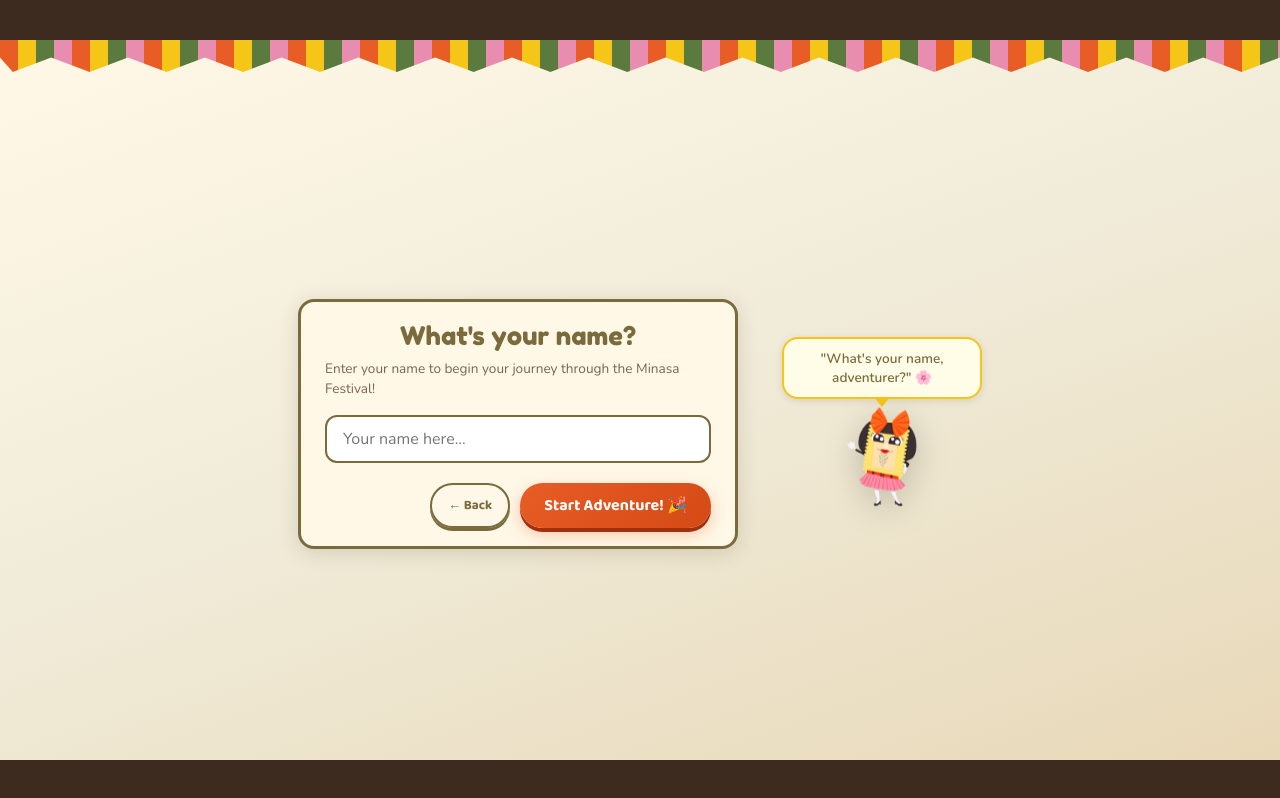
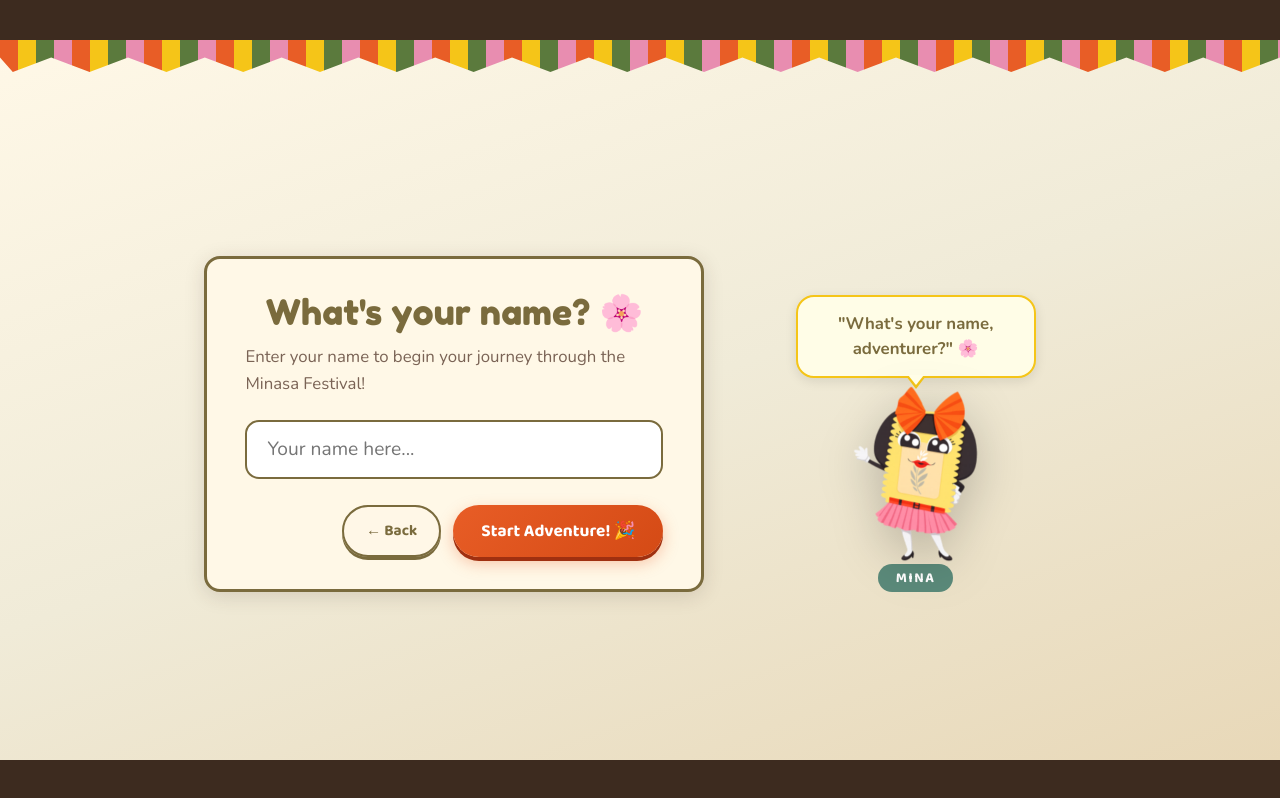
Before and after one commit to shxnxkhxrby/mina, a React (Vite) app: page / in a window 1280 px wide. Both pictures are taken after a click on the button "Story Mode". Built offline with nearby package versions, Linux system fonts and the light colour scheme.

Commit message:
name input improved

```diff
--- a/src/screens/NameInput.tsx
+++ b/src/screens/NameInput.tsx
@@ -28,22 +28,17 @@ export default function NameInput() {
         padding: 'clamp(54px,10vh,88px) clamp(14px,4vw,48px) clamp(16px,4vh,40px)',
         gap: 'clamp(14px,3vw,32px)',
       }}>
-
-        {/*
-          On wider screens: flex row (input left, Mina right).
-          On narrow mobile: column (input on top, no Mina to avoid crowding).
-          We achieve this with a flex row that wraps, with Mina hidden below a min-width.
-        */}
         <div style={{
           display: 'flex',
           flexDirection: 'row',
-          alignItems: 'center',
+          alignItems: 'flex-end',
           justifyContent: 'center',
-          gap: 'clamp(16px,4vw,44px)',
+          gap: 'clamp(20px,4vw,52px)',
           width: '100%',
-          maxWidth: '760px',
+          maxWidth: '900px',
           flexWrap: 'wrap',
         }}>
+
           {/* Input panel */}
           <motion.div
             className="panel"
@@ -51,16 +46,24 @@ export default function NameInput() {
             animate={{ opacity: 1, x: 0 }}
             transition={{ type: 'spring', stiffness: 200, damping: 22 }}
             style={{
-              /* Was clamp(260px,42vw,460px) — 260px min can overflow on 300px screens */
-              width: 'clamp(240px,90vw,440px)',
+              width: 'clamp(280px,90vw,500px)',
               flexShrink: 0,
+              padding: 'clamp(24px,4vh,40px) clamp(22px,4vw,38px)',
             }}
           >
-            <div className="panel-title" style={{ marginBottom: '8px' }}>What's your name?</div>
+            <div
+              className="panel-title"
+              style={{
+                marginBottom: '10px',
+                fontSize: 'clamp(1.4rem,3.5vw,2.2rem)',
+              }}
+            >
+              What's your name? 🌸
+            </div>
             <p style={{
               fontFamily: 'var(--font-body)',
-              fontSize: 'clamp(0.68rem,1.4vw,0.85rem)',
-              color: '#7A6355', marginBottom: '16px', lineHeight: 1.5,
+              fontSize: 'clamp(0.82rem,1.8vw,1.05rem)',
+              color: '#7A6355', marginBottom: '22px', lineHeight: 1.6,
             }}>
               Enter your name to begin your journey through the Minasa Festival!
             </p>
@@ -72,25 +75,39 @@ export default function NameInput() {
               placeholder="Your name here..."
               maxLength={30}
               style={{
-                width: '100%', padding: '11px 16px', borderRadius: '12px',
-                border: `2px solid ${error ? 'var(--error)' : 'var(--olive-brown)'}`,
+                width: '100%', padding: 'clamp(12px,1.8vh,16px) 20px',
+                borderRadius: '14px',
+                border: `2.5px solid ${error ? 'var(--error)' : 'var(--olive-brown)'}`,
                 fontFamily: 'var(--font-body)',
-                fontSize: 'clamp(0.82rem,1.8vw,1rem)',
+                fontSize: 'clamp(1rem,2.2vw,1.2rem)',
                 color: 'var(--dark-brown)', background: 'white', outline: 'none',
-                marginBottom: '6px', transition: 'border-color 0.2s',
+                marginBottom: '8px', transition: 'border-color 0.2s',
+                boxSizing: 'border-box',
               }}
               autoFocus
             />
             {error && (
-              <p style={{ color: 'var(--error)', fontSize: '0.78rem', marginBottom: '8px', fontFamily: 'var(--font-body)' }}>
+              <p style={{
+                color: 'var(--error)',
+                fontSize: 'clamp(0.78rem,1.4vw,0.9rem)',
+                marginBottom: '8px',
+                fontFamily: 'var(--font-body)',
+              }}>
                 ⚠ {error}
               </p>
             )}
 
-            <div style={{ display: 'flex', gap: '10px', justifyContent: 'flex-end', marginTop: '14px' }}>
-              <button className="btn btn-ghost btn-sm" onClick={() => goToScene('MAIN_MENU')}>← Back</button>
+            <div style={{ display: 'flex', gap: '12px', justifyContent: 'flex-end', marginTop: '18px' }}>
+              <button
+                className="btn btn-ghost"
+                style={{ fontSize: 'clamp(0.82rem,1.6vw,0.95rem)', padding: '10px 22px' }}
+                onClick={() => goToScene('MAIN_MENU')}
+              >
+                ← Back
+              </button>
               <motion.button
                 className="btn btn-primary"
+                style={{ fontSize: 'clamp(0.92rem,1.9vw,1.08rem)', padding: '12px 28px' }}
                 whileHover={{ scale: 1.04 }} whileTap={{ scale: 0.97 }}
                 onClick={handleSubmit}
               >
@@ -99,51 +116,83 @@ export default function NameInput() {
             </div>
           </motion.div>
 
-          {/* Mina mascot — only visible when there's horizontal space */}
+          {/* Mina mascot */}
           <motion.div
             initial={{ opacity: 0, x: 24 }}
             animate={{ opacity: 1, x: 0 }}
             transition={{ delay: 0.2, duration: 0.5 }}
             style={{
               display: 'flex', flexDirection: 'column',
-              alignItems: 'center', gap: '10px',
+              alignItems: 'center', gap: '0px',
               flexShrink: 0,
-              /* Hide on very narrow screens where Mina would crowd the form */
-              minWidth: '100px',
             }}
           >
+            {/* Speech bubble */}
             <div style={{
-              background: '#FFFDE7', border: '2px solid var(--golden)',
-              borderRadius: '16px', padding: '10px 14px',
-              fontFamily: 'var(--font-body)', fontSize: 'clamp(0.65rem,1.3vw,0.85rem)',
-              color: 'var(--olive-brown)', fontWeight: 600,
-              maxWidth: 'clamp(120px,18vw,200px)',
-              textAlign: 'center', lineHeight: 1.4,
-              boxShadow: '0 2px 8px rgba(0,0,0,0.1)',
+              background: '#FFFDE7',
+              border: '2.5px solid var(--golden)',
+              borderRadius: '18px',
+              padding: 'clamp(10px,1.8vh,16px) clamp(14px,2.5vw,22px)',
+              fontFamily: 'var(--font-body)',
+              fontSize: 'clamp(0.82rem,1.8vw,1.05rem)',
+              color: 'var(--olive-brown)', fontWeight: 700,
+              maxWidth: 'clamp(160px,22vw,240px)',
+              textAlign: 'center', lineHeight: 1.5,
+              boxShadow: '0 3px 12px rgba(0,0,0,0.1)',
               position: 'relative',
+              marginBottom: '12px',
             }}>
               "What's your name, adventurer?" 🌸
+              {/* Arrow pointing down */}
               <div style={{
-                position: 'absolute', bottom: '-10px', left: '50%', transform: 'translateX(-50%)',
+                position: 'absolute', bottom: '-13px', left: '50%',
+                transform: 'translateX(-50%)',
+                width: 0, height: 0,
+                borderLeft: '10px solid transparent',
+                borderRight: '10px solid transparent',
+                borderTop: '13px solid var(--golden)',
+              }}/>
+              <div style={{
+                position: 'absolute', bottom: '-9px', left: '50%',
+                transform: 'translateX(-50%)',
                 width: 0, height: 0,
                 borderLeft: '8px solid transparent',
                 borderRight: '8px solid transparent',
-                borderTop: '10px solid var(--golden)',
+                borderTop: '10px solid #FFFDE7',
+                zIndex: 1,
               }}/>
             </div>
 
-            <img
+            {/* Mina image — bigger */}
+            <motion.img
               src={ASSETS.minaMascot}
               alt="Mina"
               style={{
-                width: 'clamp(80px,16vw,180px)',
+                width: 'clamp(160px,28vw,320px)',
                 height: 'auto', objectFit: 'contain',
-                filter: 'drop-shadow(0 8px 16px rgba(0,0,0,0.2))',
-                animation: 'float 3s ease-in-out infinite',
+                filter: 'drop-shadow(0 12px 24px rgba(0,0,0,0.22))',
               }}
+              animate={{ y: [0, -16, 0] }}
+              transition={{ duration: 3, repeat: Infinity, ease: 'easeInOut' }}
               onError={e => { (e.target as HTMLImageElement).style.display = 'none'; }}
             />
+
+            {/* Name tag */}
+            <div style={{
+              fontFamily: 'var(--font-char)',
+              fontWeight: 700,
+              fontSize: 'clamp(0.68rem,1.3vw,0.88rem)',
+              color: 'white',
+              background: 'var(--teal)',
+              borderRadius: '50px',
+              padding: '3px 18px',
+              letterSpacing: '1.5px',
+              marginTop: '-6px',
+            }}>
+              MINA
+            </div>
           </motion.div>
+
         </div>
       </div>
     </div>
```
